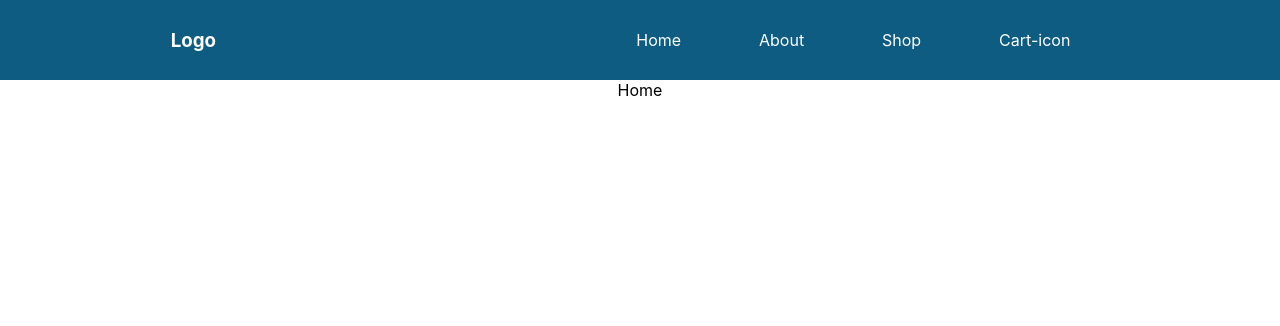
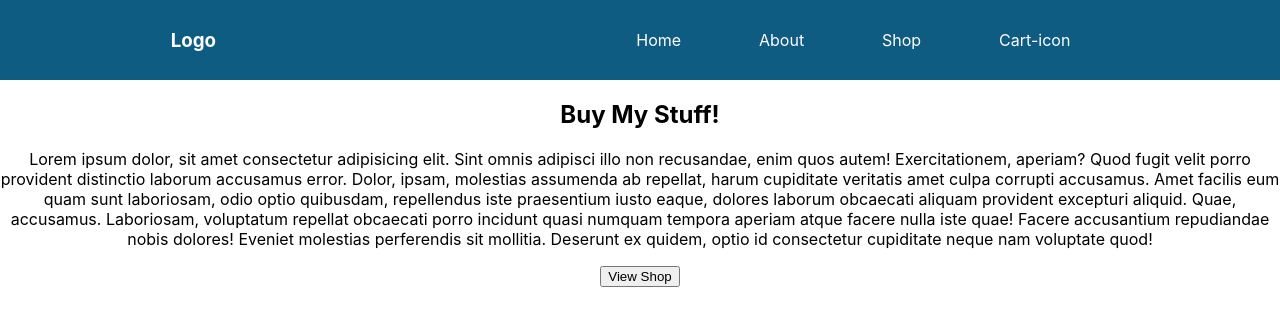
Before and after one commit to Bones1335/shopping-cart, a React (Create React App) app: page / in a window 1280 px wide. Shown: the top 326 px of the page. Built offline with nearby package versions, Linux system fonts and the light colour scheme.

Commit message:
create basic homepage with link to shop

```diff
--- a/src/components/About.js
+++ b/src/components/About.js
@@ -1,4 +1,5 @@
 import React from 'react';
+import '../App.css';
 
 function About() {
   return (
--- a/src/components/Home.js
+++ b/src/components/Home.js
@@ -1,9 +1,17 @@
 import React from 'react';
+import '../App.css';
+import { Link } from 'react-router-dom';
 
 
 function Home() {
   return (
-    <div>Home</div>
+    <div className="home">
+      <h2>Buy My Stuff!</h2>
+      <p>Lorem ipsum dolor, sit amet consectetur adipisicing elit. Sint omnis adipisci illo non recusandae, enim quos autem! Exercitationem, aperiam? Quod fugit velit porro provident distinctio laborum accusamus error. Dolor, ipsam, molestias assumenda ab repellat, harum cupiditate veritatis amet culpa corrupti accusamus. Amet facilis eum quam sunt laboriosam, odio optio quibusdam, repellendus iste praesentium iusto eaque, dolores laborum obcaecati aliquam provident excepturi aliquid. Quae, accusamus. Laboriosam, voluptatum repellat obcaecati porro incidunt quasi numquam tempora aperiam atque facere nulla iste quae! Facere accusantium repudiandae nobis dolores! Eveniet molestias perferendis sit mollitia. Deserunt ex quidem, optio id consectetur cupiditate neque nam voluptate quod!</p>
+      <Link to="/shop">
+        <button>View Shop</button>
+      </Link>
+    </div>
   )
 }
 
--- a/src/components/Shop.js
+++ b/src/components/Shop.js
@@ -1,4 +1,5 @@
 import React from 'react';
+import '../App.css';
 
 function Shop() {
   return (
```
